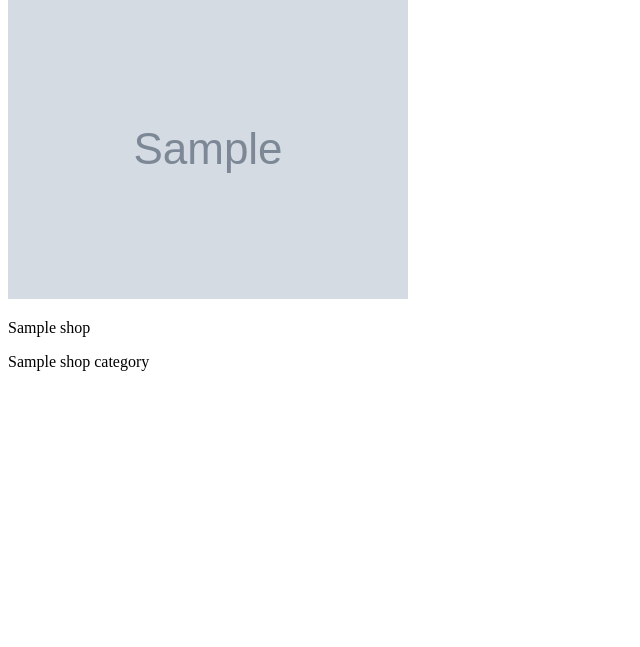
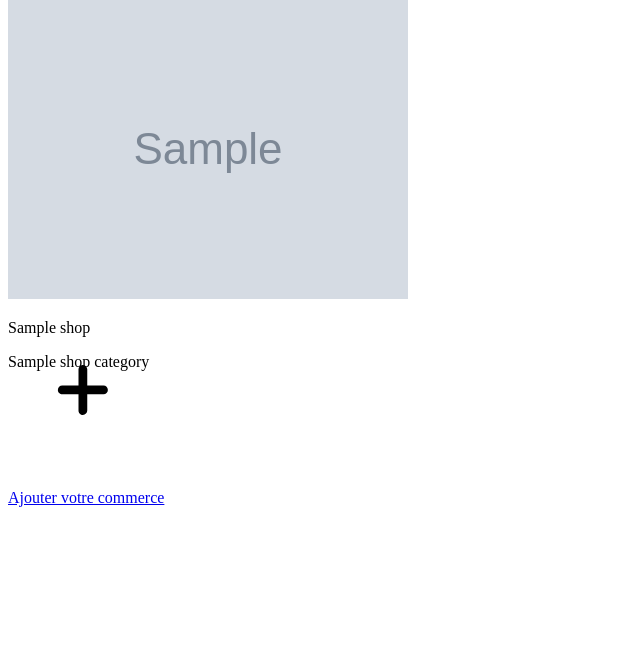
Before and after one commit to cnd24/mesptitscommercants, a Symfony app: template templates/shop/index.html.twig in a window 1280 px wide. Shown: the part 1379-2026 px from the top of the page, without its empty margins (0-640 px from the left). Before the commit the page ends 1750 px from the top, so only its background shows below. Run offline with Twig, Linux system fonts and the light colour scheme; the template is opened without the code that fills it: most values are stand-ins (such as "Sample title", 1, 10 or a date in 2020); grey boxes marked "Sample" are stand-in pictures; some libraries are stand-ins or nearby versions.

Commit message:
btn ajout d'un commerce

```diff
--- a/assets/styles/app.scss
+++ b/assets/styles/app.scss
@@ -3,6 +3,7 @@
 @import "home";
 @import "navbar";
 @import "global";
+@import "vectors";
 
 
 
--- a/assets/styles/global.scss
+++ b/assets/styles/global.scss
@@ -41,7 +41,8 @@ img.img-card {
   border-radius: 2rem;
 
   &:hover {
-    transform: scale(0.95);
+    transform: translate(0, -10px);
+    transition: transform 200ms;
   }
 }
 
--- a/templates/shop/index.html.twig
+++ b/templates/shop/index.html.twig
@@ -26,6 +26,13 @@
                             </div>
                     </div>
                 {% endfor %}
+                <div class="d-flex justify-content-center col-12 col-sm-12 col-md-6 col-xl-4 mb-5" style="height: 40vh">
+                        <a href="#" class="text-center h-50">
+                            {% include 'svg/plus_sign.html.twig' %}
+                            <p class="card-text font-weight-bold color-primary mt-2">Ajouter votre commerce</p>
+                        </a>
+                </div>
+
 
             </div>
         </div>
--- /dev/null
+++ b/templates/svg/plus_sign.html.twig
@@ -0,0 +1,6 @@
+<svg width="150" height="150" viewBox="0 0 150 150" class="plus_sign_svg">
+    <g transform="matrix(.10886 0 0 .10886 49.877 45.943)">
+        <path d="m459.32 229.67c0 22.201-17.992 40.193-40.205 40.193h-149.26v149.27c0 22.207-17.998 40.199-40.196 40.193-11.101 0-21.149-4.492-28.416-11.763-7.276-7.281-11.774-17.324-11.769-28.419l-6e-3 -149.29h-149.28c-11.094 0-21.134-4.492-28.416-11.774-7.264-7.264-11.759-17.312-11.759-28.413-6e-3 -22.197 17.986-40.193 40.196-40.193h149.27v-149.27c0-22.204 18.002-40.202 40.202-40.202 22.192 6e-3 40.178 17.986 40.19 40.187v149.29h149.28c22.196 0.012 40.165 17.996 40.176 40.193z"/>
+    </g>
+
+</svg>
```
Also changed, not shown: assets/styles/vectors.scss (added, +8 -0 lines), assets/img/plus-sign.svg (added), assets/img/wave.svg (deleted).
